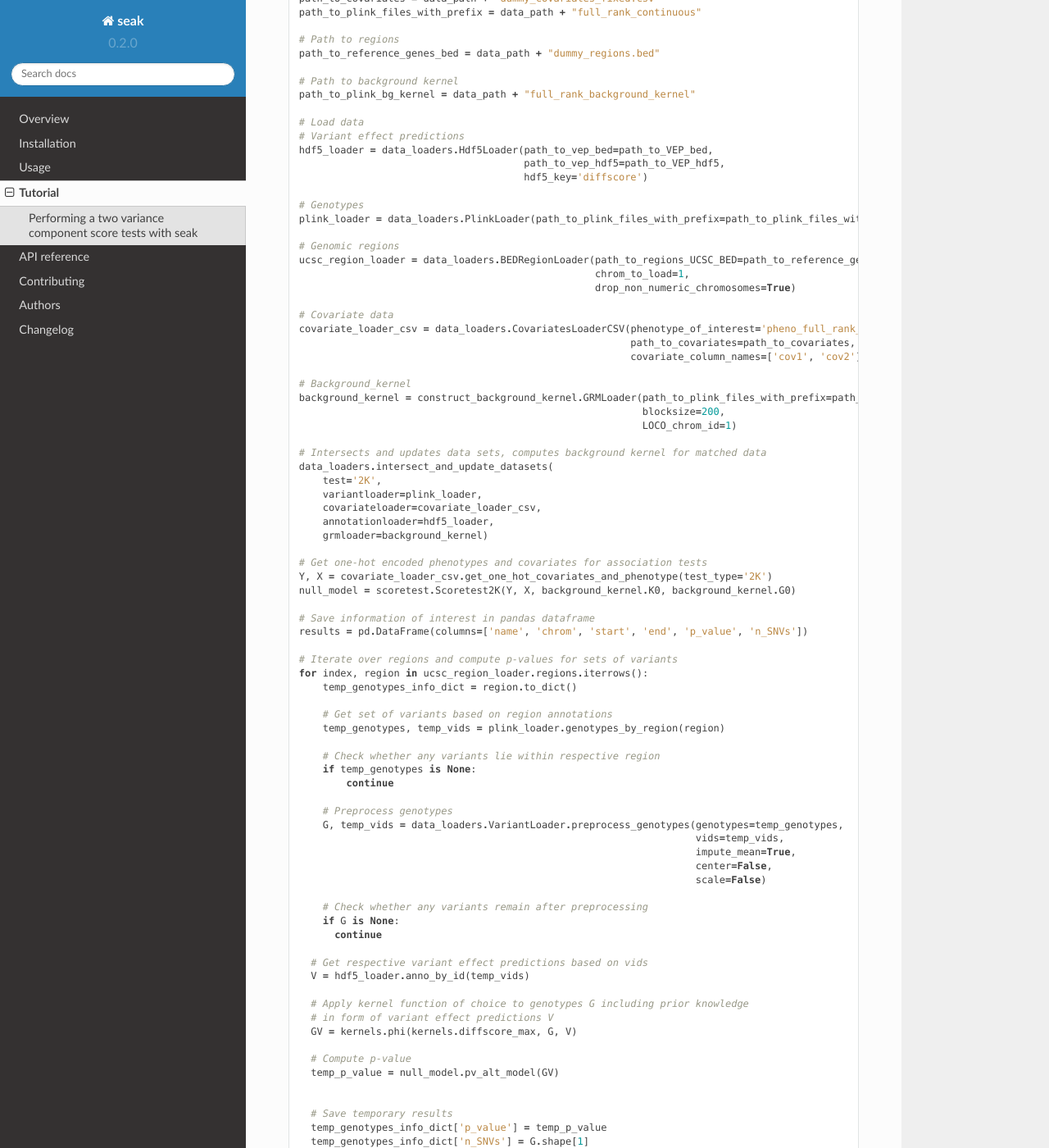
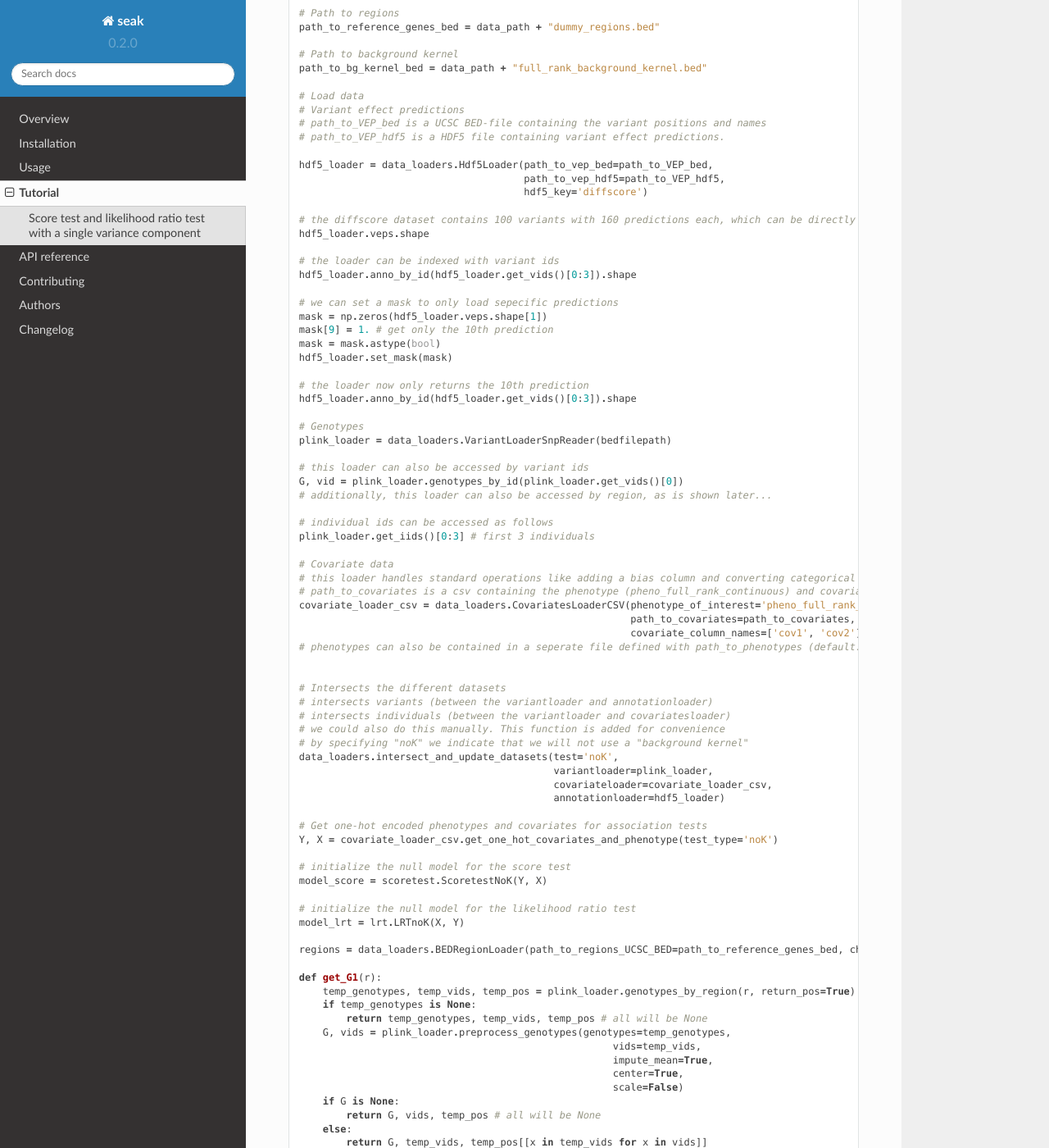
Before and after one commit to HealthML/seak, a Sphinx documentation site: the page built from docs/tutorial.rst, in a window 1280 px wide and 1400 px high, scrolled down 656 px. Shown: the whole window at 82% size. Built offline with Sphinx 7.4.7 and the Read the Docs theme 2.0.0, drawn with Linux system fonts in a browser that asks for light colours; some of the changed text lies outside the part shown.

Commit message:
updated tutorial and more documentation

```diff
--- a/CHANGELOG.rst
+++ b/CHANGELOG.rst
@@ -6,3 +6,8 @@
 ------------------
 
 * Public release.
+
+
+0.3.0 (2021-04-30)
+
+* Added likelihood ratio tests and updated documentation
--- a/docs/tutorial.rst
+++ b/docs/tutorial.rst
@@ -4,23 +4,23 @@
 Tutorial
 =========
 
-Performing a two variance component score tests with seak
+Score test and likelihood ratio test with a single variance component
 ---------------------------------------------------------
-This example illustrates how to perform a two variance component score test with :mod:`seak`.
 
 
 .. code-block:: python
 
-  # Small example for usage of two variance component model with background kernel
-  # Imports
   import pkg_resources
 
   import pandas as pd
+  import h5py
 
-  from seak import construct_background_kernel
+  import numpy as np
   from seak import data_loaders
   from seak import kernels
   from seak import scoretest
+  from seak import lrt
+
 
   # Paths to input data
   # Path to package dummy data
@@ -32,103 +32,153 @@
 
   # Path to genotypes
   path_to_covariates = data_path + "dummy_covariates_fixed.csv"
-  path_to_plink_files_with_prefix = data_path + "full_rank_continuous"
+  bedfilepath = data_path + "full_rank_continuous.bed"
 
   # Path to regions
   path_to_reference_genes_bed = data_path + "dummy_regions.bed"
 
   # Path to background kernel
-  path_to_plink_bg_kernel = data_path + "full_rank_background_kernel"
+  path_to_bg_kernel_bed = data_path + "full_rank_background_kernel.bed"
 
   # Load data
   # Variant effect predictions
+  # path_to_VEP_bed is a UCSC BED-file containing the variant positions and names
+  # path_to_VEP_hdf5 is a HDF5 file containing variant effect predictions.
+
   hdf5_loader = data_loaders.Hdf5Loader(path_to_vep_bed=path_to_VEP_bed,
                                         path_to_vep_hdf5=path_to_VEP_hdf5,
                                         hdf5_key='diffscore')
 
+  # the diffscore dataset contains 100 variants with 160 predictions each, which can be directly accessed with the "veps" attribute
+  hdf5_loader.veps.shape
+
+  # the loader can be indexed with variant ids
+  hdf5_loader.anno_by_id(hdf5_loader.get_vids()[0:3]).shape
+
+  # we can set a mask to only load sepecific predictions
+  mask = np.zeros(hdf5_loader.veps.shape[1])
+  mask[9] = 1. # get only the 10th prediction
+  mask = mask.astype(bool)
+  hdf5_loader.set_mask(mask)
+
+  # the loader now only returns the 10th prediction
+  hdf5_loader.anno_by_id(hdf5_loader.get_vids()[0:3]).shape
+
   # Genotypes
-  plink_loader = data_loaders.PlinkLoader(path_to_plink_files_with_prefix=path_to_plink_files_with_prefix)
+  plink_loader = data_loaders.VariantLoaderSnpReader(bedfilepath)
 
-  # Genomic regions
-  ucsc_region_loader = data_loaders.BEDRegionLoader(path_to_regions_UCSC_BED=path_to_reference_genes_bed,
-                                                    chrom_to_load=1,
-                                                    drop_non_numeric_chromosomes=True)
+  # this loader can also be accessed by variant ids
+  G, vid = plink_loader.genotypes_by_id(plink_loader.get_vids()[0])
+  # additionally, this loader can also be accessed by region, as is shown later...
+
+  # individual ids can be accessed as follows
+  plink_loader.get_iids()[0:3] # first 3 individuals
 
   # Covariate data
+  # this loader handles standard operations like adding a bias column and converting categorical variables using one-hot encoding
+  # path_to_covariates is a csv containing the phenotype (pheno_full_rank_continuous) and covariates (cov1, cov2)
   covariate_loader_csv = data_loaders.CovariatesLoaderCSV(phenotype_of_interest='pheno_full_rank_continuous',
                                                           path_to_covariates=path_to_covariates,
                                                           covariate_column_names=['cov1', 'cov2'])
+  # phenotypes can also be contained in a seperate file defined with path_to_phenotypes (default: read phenotypes and covariates from the same file)
 
-  # Background_kernel
-  background_kernel = construct_background_kernel.GRMLoader(path_to_plink_files_with_prefix=path_to_plink_bg_kernel,
-                                                            blocksize=200,
-                                                            LOCO_chrom_id=1)
 
-  # Intersects and updates data sets, computes background kernel for matched data
-  data_loaders.intersect_and_update_datasets(
-      test='2K',
-      variantloader=plink_loader,
-      covariateloader=covariate_loader_csv,
-      annotationloader=hdf5_loader,
-      grmloader=background_kernel)
+  # Intersects the different datasets
+  # intersects variants (between the variantloader and annotationloader)
+  # intersects individuals (between the variantloader and covariatesloader)
+  # we could also do this manually. This function is added for convenience
+  # by specifying "noK" we indicate that we will not use a "background kernel"
+  data_loaders.intersect_and_update_datasets(test='noK',
+                                             variantloader=plink_loader,
+                                             covariateloader=covariate_loader_csv,
+                                             annotationloader=hdf5_loader)
 
   # Get one-hot encoded phenotypes and covariates for association tests
-  Y, X = covariate_loader_csv.get_one_hot_covariates_and_phenotype(test_type='2K')
-  null_model = scoretest.Scoretest2K(Y, X, background_kernel.K0, background_kernel.G0)
+  Y, X = covariate_loader_csv.get_one_hot_covariates_and_phenotype(test_type='noK')
 
-  # Save information of interest in pandas dataframe
-  results = pd.DataFrame(columns=['name', 'chrom', 'start', 'end', 'p_value', 'n_SNVs'])
+  # initialize the null model for the score test
+  model_score = scoretest.ScoretestNoK(Y, X)
 
-  # Iterate over regions and compute p-values for sets of variants
-  for index, region in ucsc_region_loader.regions.iterrows():
-      temp_genotypes_info_dict = region.to_dict()
+  # initialize the null model for the likelihood ratio test
+  model_lrt = lrt.LRTnoK(X, Y)
+
+  regions = data_loaders.BEDRegionLoader(path_to_regions_UCSC_BED=path_to_reference_genes_bed, chrom_to_load=1, drop_non_numeric_chromosomes=True)
+
+  def get_G1(r):
+      temp_genotypes, temp_vids, temp_pos = plink_loader.genotypes_by_region(r, return_pos=True)
+      if temp_genotypes is None:
+          return temp_genotypes, temp_vids, temp_pos # all will be None
+      G, vids = plink_loader.preprocess_genotypes(genotypes=temp_genotypes,
+                                                       vids=temp_vids,
+                                                       impute_mean=True,
+                                                       center=True,
+                                                       scale=False)
+      if G is None:
+          return G, vids, temp_pos # all will be None
+      else:
+          return G, temp_vids, temp_pos[[x in temp_vids for x in vids]]
+
+
+  results = []
+  simulations = []
+
+  # Iterate over regions
+  for i, region in enumerate(regions):
+
+      result = {}
 
       # Get set of variants based on region annotations
-      temp_genotypes, temp_vids = plink_loader.genotypes_by_region(region)
+      G1, vids, pos = get_G1(region)
 
-      # Check whether any variants lie within respective region
-      if temp_genotypes is None:
+      if G1 is None:
           continue
 
-      # Preprocess genotypes
-      G, temp_vids = data_loaders.VariantLoader.preprocess_genotypes(genotypes=temp_genotypes,
-                                                                     vids=temp_vids,
-                                                                     impute_mean=True,
-                                                                     center=False,
-                                                                     scale=False)
+      # Get respective variant effect predictions based on vids
+      V = hdf5_loader.anno_by_id(vids)
 
-      # Check whether any variants remain after preprocessing
-      if G is None:
-        continue
+      # set weights
+      weights = np.sqrt(np.abs(V))[:,0]
 
-    # Get respective variant effect predictions based on vids
-    V = hdf5_loader.anno_by_id(temp_vids)
+      # weighted linear kernel
+      GV = G1.dot(np.diag(weights))
 
-    # Apply kernel function of choice to genotypes G including prior knowledge
-    # in form of variant effect predictions V
-    GV = kernels.phi(kernels.diffscore_max, G, V)
+      result['region'] = region['name']
+      result['n_variants'] = GV.shape[1]
 
-    # Compute p-value
-    temp_p_value = null_model.pv_alt_model(GV)
+      # score test
+      # p-value for the score-test
+      result['pv_score'] = model_score.pv_alt_model(GV)
 
+      # LRT
+      # fit alternative model
+      altmodel = model_lrt.altmodel(G1)
 
-    # Save temporary results
-    temp_genotypes_info_dict['p_value'] = temp_p_value
-    temp_genotypes_info_dict['n_SNVs'] = G.shape[1]
+      # LRT test statistic
+      result['lrt_stat'] = altmodel['stat']
 
-    # Append temporary results to final dataframe
-    results = results.append(temp_genotypes_info_dict, ignore_index=True)
+      if altmodel['alteqnull']:
+          # alternative model is less likely than the null model -> p-value = 1.
+          result['pv_lrt_empirical'] = 1.
+          result['lrt_alteqnull'] = 1
+      else:
+          # alternative is more likeliy than the null model, simulate test statistics
+          sim = model_lrt.pv_sim(nsim=10000, seed=i) # simulate 10,000 test statistics for the current alternative
+          simulations.append(sim['res'])
+          result['pv_lrt_empirical'] = sim['pv']
+          result['lrt_alteqnull'] = 0
+
+      results.append(result)
+
+  results = pd.DataFrame.from_dict(results)
+
+  # fit a chi2 mixture distribution to the simulated test statistics:
+  chi2param = lrt.fit_chi2mixture(np.concatenate(simulations), qmax=0.1)
+
+  chi2param
+
+  results['pv_lrt'] = 1.
+
+  # p-values for the LRT calculated with the mixture distribution
+  results.loc[~results.lrt_alteqnull.astype(bool),'pv_lrt'] = lrt.pv_chi2mixture(results.loc[~results.lrt_alteqnull.astype(bool),'lrt_stat'].values, chi2param['scale'], chi2param['dof'], chi2param['mixture'])
 
   results
-
-  #        name chrom start  end   p_value n_SNVs
-  # 0   region1     1     0   10  0.401793     10
-  # 1   region2     1    10   20  0.376850     10
-  # 2   region3     1    20   30  0.545177     10
-  # 3   region4     1    30   40  0.286926     10
-  # 4   region5     1    40   50  0.276154     10
-  # 5   region6     1    50   60  0.649827     10
-  # 6   region7     1    60   70  0.872293     10
-  # 7   region8     1    70   80  0.533158     10
-  # 8   region9     1    80   90  0.324089     10
-  # 9  region10     1    90  100  0.066610      9
```
Also changed, not shown: setup.cfg (+8 -0 lines), 2 other files.
